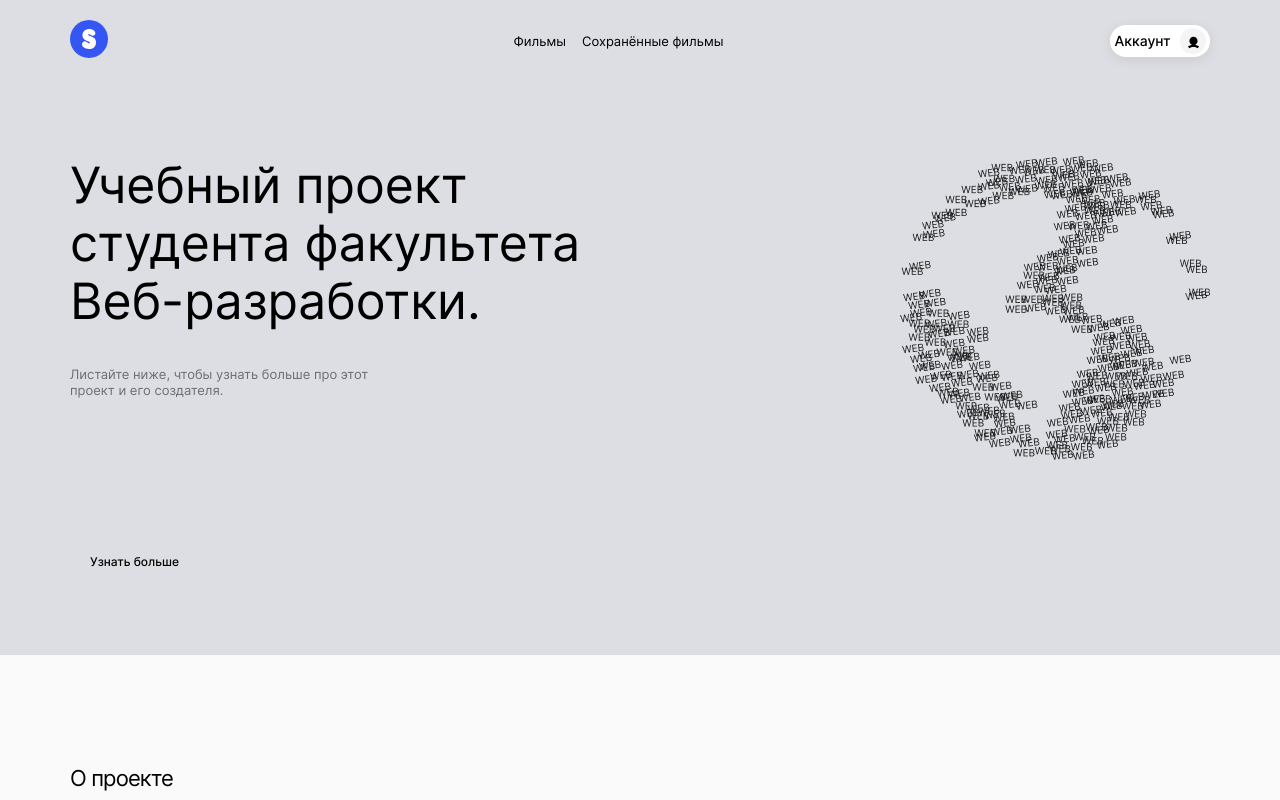
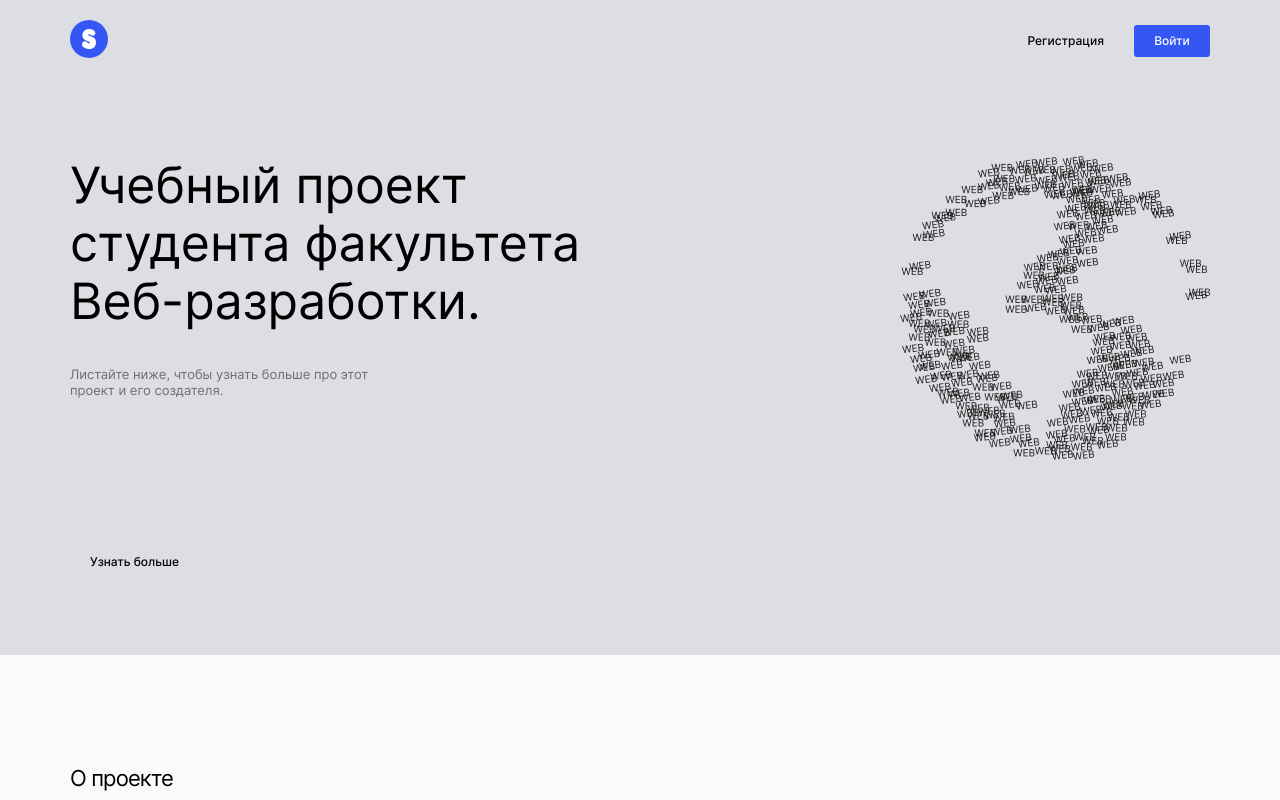
Before and after one commit to RinVeber/movies-explorer-frontend, a React (Create React App) app: page / in a window 1280 px wide. Shown: the top 800 px of the page. Built offline with nearby package versions, Linux system fonts and the light colour scheme; the HTML template or start-up script is replaced by a standard one.

Commit message:
fix logout

```diff
--- a/src/components/App/App.js
+++ b/src/components/App/App.js
@@ -58,6 +58,19 @@ function App() {
     }
   }, [loggedIn]);
 
+  React.useEffect(() => {
+
+    const error401 = "ошибка: 401";
+
+    if (errorMessageMovies?.includes(error401)
+      || errorMessageSavedMovies?.includes(error401)
+      || authErrorMessage?.includes(error401)) {
+      handleLogout();
+      history.push('/');
+    }
+
+  }, [errorMessageMovies, errorMessageSavedMovies, authErrorMessage]);
+
   function commonHandleSearchMovie(isSaved, movie) {
     setErrorMessageSavedMovies(null);
     setIsCardsLoading(true);
@@ -102,7 +115,7 @@ function App() {
 
   function handleFilterShortMovies(isChecked) {
 
-    if(isChecked){
+    if (isChecked) {
       if (moviesCards[0]) {
         const shortMoviesCards = moviesCards.filter((item) => item.duration <= shortMovie);
         setMoviesCards(shortMoviesCards);
@@ -164,6 +177,8 @@ function App() {
           handleLogout();
           console.log(error);
         });
+    } else {
+      handleLogout();
     }
   }, [loggedIn]);
 
@@ -260,7 +275,8 @@ function App() {
         <div className="body">
           <div className="page">
             <Switch>
-              <Route exact path="/" loggedIn={loggedIn}>
+              <Route exact path="/">
+                <Header loggedIn={loggedIn} />
                 <Main />
                 <Footer />
               </Route>
--- a/src/components/Header/Header.js
+++ b/src/components/Header/Header.js
@@ -4,9 +4,9 @@ import logo from '../../images/logo.svg';
 import BurgerMenu from '../BurgerMenu/BurgerMenu';
 import Navigation from '../Navigation/Navigation';
 
-function Header() {
+function Header({loggedIn}) {
+
   const [isMenuOpen, setMenuOpen] = React.useState(false);
-  const [loggedIn, setLoggedIn] = React.useState(false);
 
   function toggleMenu() {
     setMenuOpen(!isMenuOpen);
@@ -22,8 +22,8 @@ function Header() {
 
       <Switch>
         <Route exact path="/">
-          {!loggedIn && <Navigation isMenuOpen={isMenuOpen}/>}
-          <div className={` ${loggedIn ? 'header__auth-container':'header__auth-hiden' }`}>
+          {loggedIn && <Navigation isMenuOpen={isMenuOpen}/>}
+          <div className={` ${loggedIn ? 'header__auth-hiden' : 'header__auth-container' }`}>
             <Link className="header__reg-link link" to="/signup">
               Регистрация
             </Link>
--- a/src/components/Promo/Promo.js
+++ b/src/components/Promo/Promo.js
@@ -1,11 +1,8 @@
 import React from 'react';
 import promoLogo from '../../images/promo__logo.png';
-import Header from '../Header/Header';
 
 function Promo() {
     return (
-      <>
-      <Header />
       <section className="promo">
         <img src={promoLogo} alt="логотип планеты" className="promo__logo" />
         <div className="promo__text-container">
@@ -20,7 +17,6 @@ function Promo() {
           </a>
         </div>
       </section>
-      </>
     );
   }
 
```
